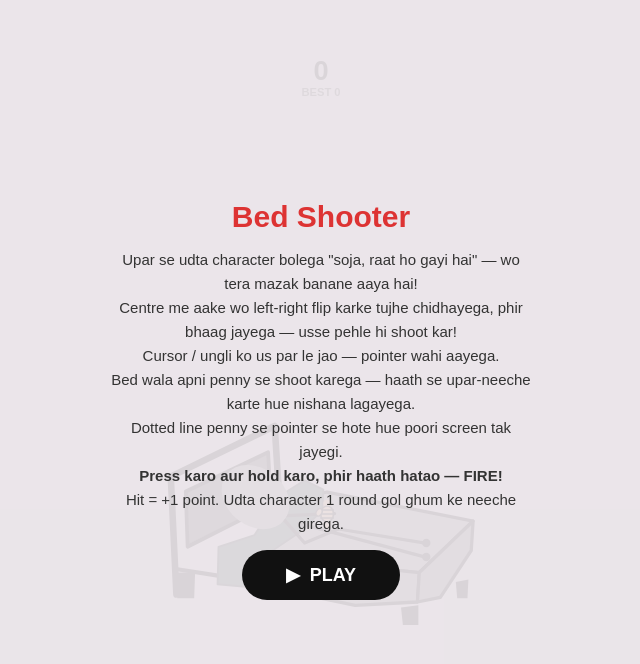
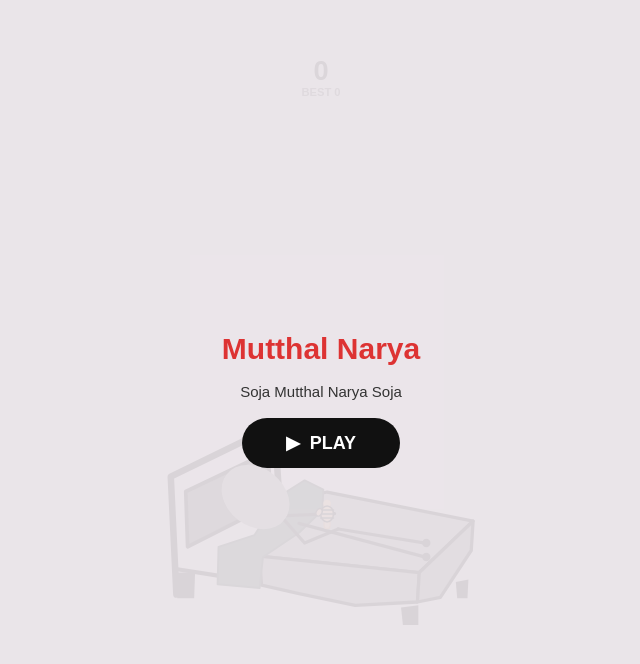
Before and after one commit to Syed9536/Mutthal_narya, a plain HTML site: page index.html in a window 1280 px wide. Shown: the whole page, without its empty margins (319-959 px from the left). Drawn offline with Linux system fonts and the light colour scheme.

Commit message:
Update index.html

```diff
--- a/index.html
+++ b/index.html
@@ -75,14 +75,8 @@
 <button class="hud" id="btnPause" title="Pause">⏸</button>
 
 <div class="overlay" id="startScreen">
-  <h1>Bed Shooter</h1>
-  <p>Upar se udta character bolega "soja, raat ho gayi hai" — wo tera mazak banane aaya hai!<br>
-  Centre me aake wo left-right flip karke tujhe chidhayega, phir bhaag jayega — usse pehle hi shoot kar!<br>
-  Cursor / ungli ko us par le jao — pointer wahi aayega.<br>
-  Bed wala apni penny se shoot karega — haath se upar-neeche karte hue nishana lagayega.<br>
-  Dotted line penny se pointer se hote hue poori screen tak jayegi.<br>
-  <b>Press karo aur hold karo, phir haath hatao — FIRE!</b><br>
-  Hit = +1 point. Udta character 1 round gol ghum ke neeche girega.</p>
+  <h1>Mutthal Narya</h1>
+  <p>Soja Mutthal Narya Soja</p>
   <button id="btnPlay">▶ &nbsp;PLAY</button>
 </div>
 
```
